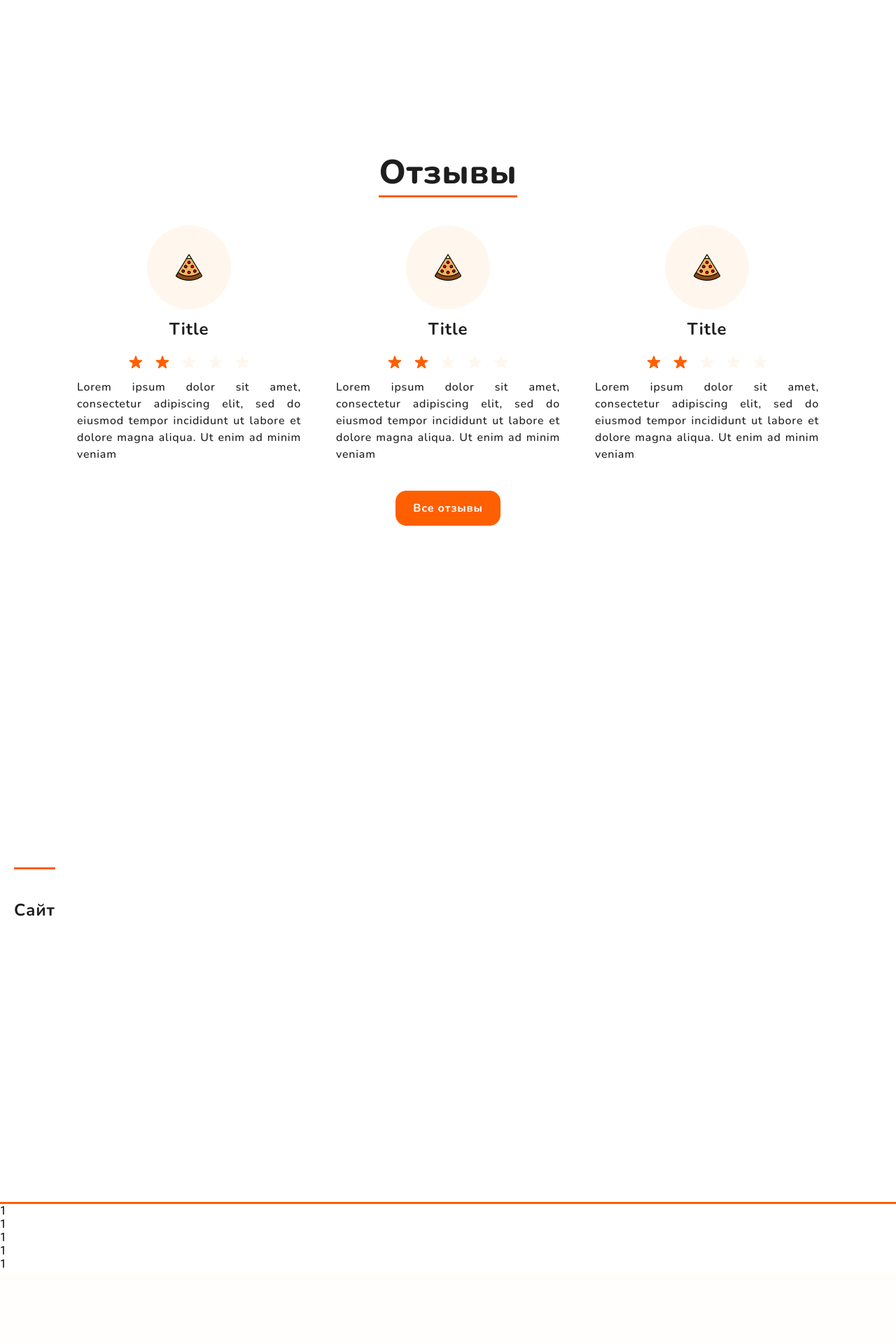
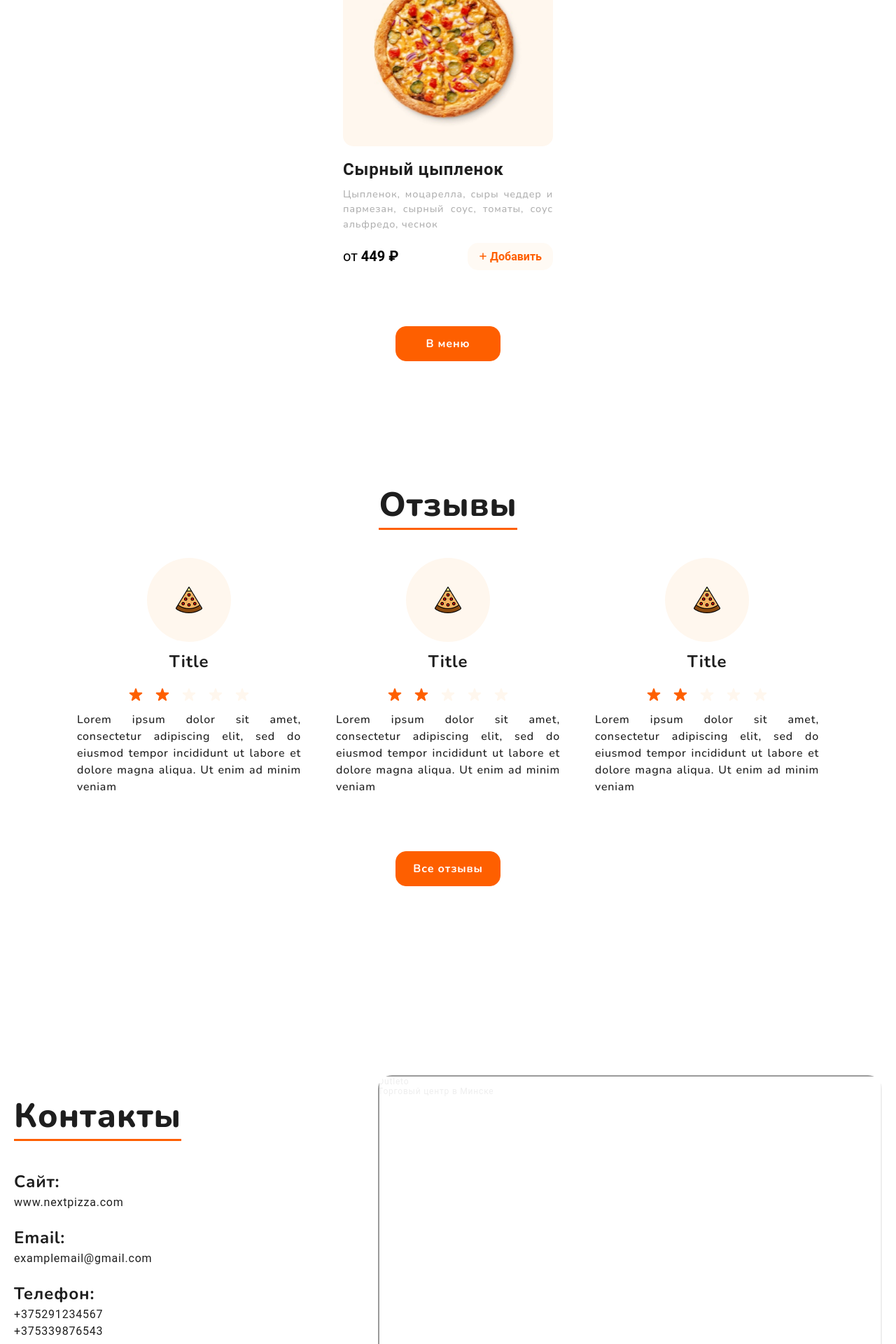
Before and after one commit to aquamarinum/itivp, a PHP site: page / in a window 1280 px wide. Shown: the part 2320-4240 px from the top of the page at 70% size. Before the commit the page ends 4131 px from the top, so only its background shows below. Run offline with PHP 8.4, Linux system fonts and the light colour scheme.

Commit message:
contacts adaptive added

```diff
--- a/css/app.css
+++ b/css/app.css
@@ -9,6 +9,7 @@
 @import "./about.css";
 @import "./catalog.css";
 @import "./reviews.css";
+@import "./contacts.css";
 
 h1,
 h2,
@@ -30,7 +31,6 @@
 
 h2 {
   position: relative;
-  margin-bottom: 40px;
   text-align: center;
   font-size: 3rem;
   font-family: "Nunito-Extrabold";
@@ -94,14 +94,33 @@
 }
 
 .content-between {
+  display: flex;
   flex-direction: row;
   justify-content: space-between;
   align-items: center;
 }
 
 .content-left {
+  display: flex;
+  flex-direction: column;
   align-items: start;
   margin-right: 40px;
+}
+
+.content-right {
+  display: flex;
+  flex: 1;
+  justify-content: flex-end;
+}
+
+.preview {
+  width: 100%;
+  padding: 40px 0;
+  display: flex;
+  justify-content: center;
+  flex-wrap: wrap;
+  column-gap: 50px;
+  row-gap: 60px;
 }
 
 @media screen and (max-width: 768px) {
--- a/css/catalog.css
+++ b/css/catalog.css
@@ -9,7 +9,7 @@
 
 .product {
   width: 100%;
-  max-width: 360px;
+  max-width: 300px;
 }
 
 .product-image {
--- /dev/null
+++ b/css/contacts.css
@@ -0,0 +1,38 @@
+.contacts {
+  display: flex;
+  flex-direction: column;
+  margin-top: 20px;
+}
+
+.contacts li {
+  margin-top: 20px;
+}
+
+.map-container {
+  position: relative;
+  overflow: hidden;
+  width: 100%;
+  max-width: 720px;
+
+  aspect-ratio: 3 / 2;
+  border-radius: 20px;
+}
+
+.map-container iframe {
+  width: 100%;
+  height: 100%;
+}
+
+@media screen and (max-width: 768px) {
+  .contacts {
+    width: 100%;
+    align-items: center;
+  }
+  .contacts li {
+    text-align: center;
+  }
+  .map-container {
+    max-width: 100%;
+    margin-top: 40px;
+  }
+}
--- a/index.html
+++ b/index.html
@@ -88,7 +88,7 @@
       <section>
         <div class="content content-center">
           <h2>Меню</h2>
-          <div class="catalog short">
+          <div class="preview">
             <div class="product">
               <div class="product-image">
                 <a href="#">
@@ -208,7 +208,7 @@
       <section>
         <div class="content content-center">
           <h2>Отзывы</h2>
-          <div class="review-container">
+          <div class="preview">
             <div class="review">
               <div class="review-avatar">
                 <img src="./assets/img/pizza-logo.png" alt="review-avatar" />
@@ -467,30 +467,53 @@
       <section>
         <div class="content content-between">
           <div class="content-left">
-            <h2></h2>
+            <h2>Контакты</h2>
             <ul class="contacts">
               <li>
-                <h6>Сайт</h6>
-                <a href=""></a>
+                <h6>Сайт:</h6>
+                <a href="./index.html">www.nextpizza.com</a>
               </li>
               <li>
-                <h6></h6>
-                <a href=""></a>
+                <h6>Email:</h6>
+                <a href="mailto:examplemail@gmail.com">examplemail@gmail.com</a>
               </li>
               <li>
-                <h6></h6>
-                <a href=""></a>
-                <a href=""></a>
+                <h6>Телефон:</h6>
+                <a href="tel:+375291234567">+375291234567</a><br />
+                <a href="tel:+375339876543">+375339876543</a>
               </li>
               <li>
-                <h6></h6>
-                <a href=""></a>
+                <h6>Telegram:</h6>
+                <a href="https://t.me/exmpl">@nextpizza</a>
               </li>
             </ul>
           </div>
           <div class="content-right">
             <div class="map-container">
-              <!--MAP HERE INSERT-->
+              <a
+                href="https://yandex.by/maps/org/outleto/1243149652/?utm_medium=mapframe&utm_source=maps"
+                style="
+                  color: #eee;
+                  font-size: 12px;
+                  position: absolute;
+                  top: 0px;
+                "
+                >Outleto</a
+              ><a
+                href="https://yandex.by/maps/157/minsk/category/shopping_mall/184108083/?utm_medium=mapframe&utm_source=maps"
+                style="
+                  color: #eee;
+                  font-size: 12px;
+                  position: absolute;
+                  top: 14px;
+                "
+                >Торговый центр в Минске</a
+              ><iframe
+                src="https://yandex.by/map-widget/v1/?ll=27.551496%2C53.886490&mode=poi&poi%5Bpoint%5D=27.517760%2C53.876802&poi%5Buri%5D=ymapsbm1%3A%2F%2Forg%3Foid%3D1243149652&z=12.93"
+                frameborder="1"
+                allowfullscreen="true"
+                style="position: relative"
+              ></iframe>
             </div>
           </div>
         </div>
```
